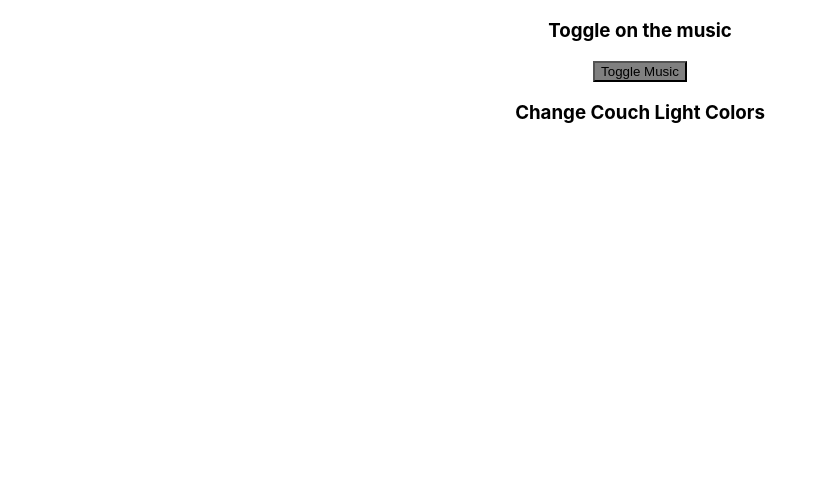
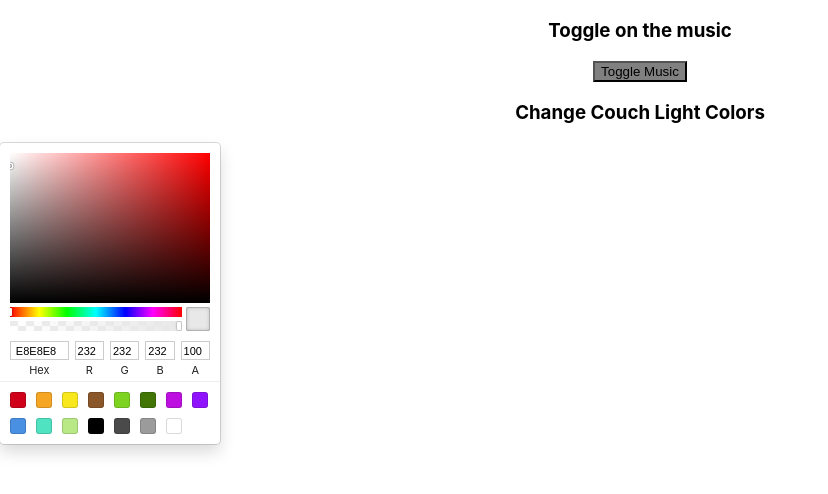
Before and after one commit to Bryce-Soghigian/lights, a React (Create React App) app: page / in a window 1280 px wide. Shown: the top 494 px of the page, without its empty margins (0-828 px from the left). Built offline with nearby package versions, Linux system fonts and the light colour scheme; the HTML template or start-up script is replaced by a standard one.

Commit message:
couch light component

```diff
--- a/package.json
+++ b/package.json
@@ -7,6 +7,7 @@
     "@testing-library/user-event": "^7.1.2",
     "axios": "^0.19.2",
     "react": "^16.13.1",
+    "react-color": "^2.18.1",
     "react-dom": "^16.13.1",
     "react-router-dom": "^5.2.0",
     "react-scripts": "3.4.1",
--- a/src/Routes/Home/LivingRoom.js
+++ b/src/Routes/Home/LivingRoom.js
@@ -1,11 +1,14 @@
 import React, { useState } from "react";
 import styled from "styled-components";
 import axios from 'axios'
+import { SketchPicker } from 'react-color';
+
 const LivingRoom = () => {
   const [musicState, setMusicState] = useState({
     color: "#808080",
     isToggled: false,
   });
+  const [lightColorState,setLightColorState] = useState({couchColor:"#e8e8e8"})
   const ToggleMusicModeButton = styled.button`
   background:${musicState.color}
   `;
@@ -25,7 +28,9 @@
 
       });
   };
-
+  const handleCouchColorChange = (color) =>{
+    setLightColorState({...lightColorState,couchColor: color.hex})
+  }
   return (
     <div>
       <div>
@@ -34,7 +39,7 @@
       </div>
       <div>
         <h3>Change Couch Light Colors</h3>
-
+          <SketchPicker color={lightColorState.couchColor} onChange={handleCouchColorChange}/>
       </div>
 
     </div>
```
Also changed, not shown: 1 other file (tests, documents, lock files or other folders).
